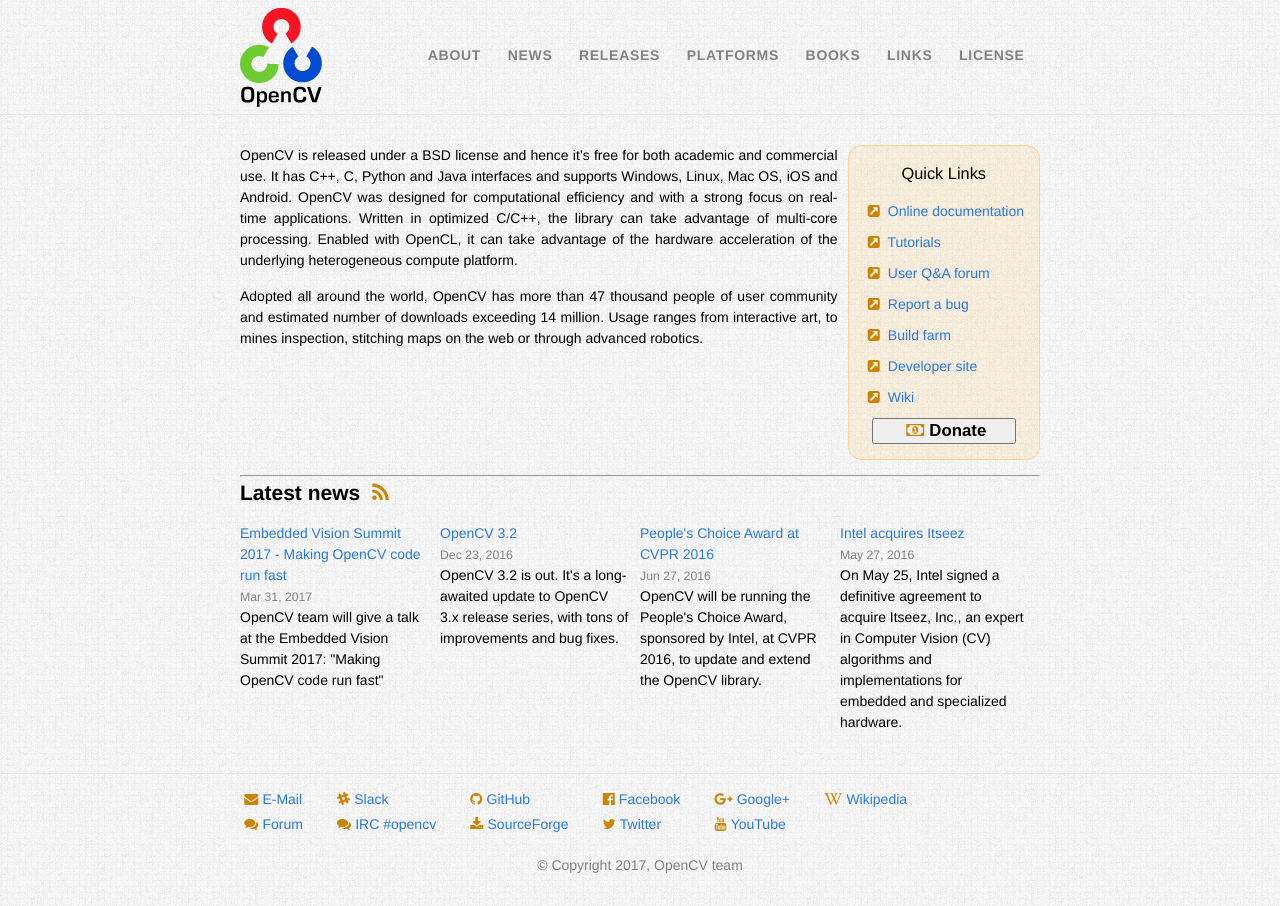
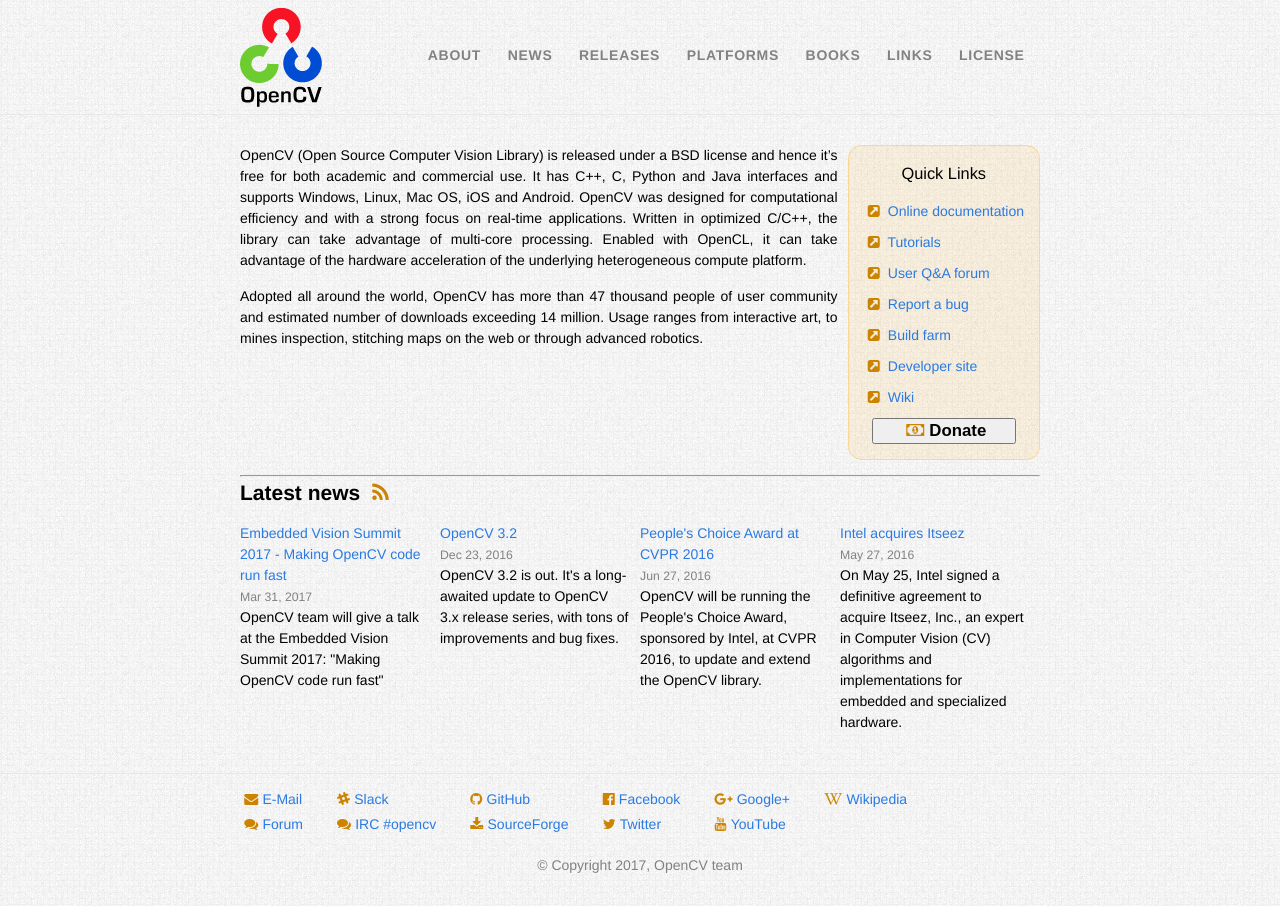
Before and after one commit to opencv-infrastructure/opencv.org, a Jekyll site: the page built from index.html, in a window 1280 px wide. Built offline with Jekyll 4.4.1, drawn with Linux system fonts in a browser that asks for light colours.

Commit message:
Added OpenCV definition to the main page

```diff
--- a/index.html
+++ b/index.html
@@ -22,7 +22,7 @@
 
 <div class="home">
 
-<p>OpenCV is released under a BSD license and hence it’s free for both academic and commercial use. It has C++, C, Python and Java interfaces and supports Windows, Linux, Mac OS, iOS and Android. OpenCV was designed for computational efficiency and with a strong focus on real-time applications. Written in optimized C/C++, the library can take advantage of multi-core processing. Enabled with OpenCL, it can take advantage of the hardware acceleration of the underlying heterogeneous compute platform.</p>
+<p>OpenCV (Open Source Computer Vision Library) is released under a BSD license and hence it’s free for both academic and commercial use. It has C++, C, Python and Java interfaces and supports Windows, Linux, Mac OS, iOS and Android. OpenCV was designed for computational efficiency and with a strong focus on real-time applications. Written in optimized C/C++, the library can take advantage of multi-core processing. Enabled with OpenCL, it can take advantage of the hardware acceleration of the underlying heterogeneous compute platform.</p>
 
 <p>Adopted all around the world, OpenCV has more than 47 thousand people of user community and estimated number of downloads exceeding 14 million. Usage ranges from interactive art, to mines inspection, stitching maps on the web or through advanced robotics.</p>
 
```
